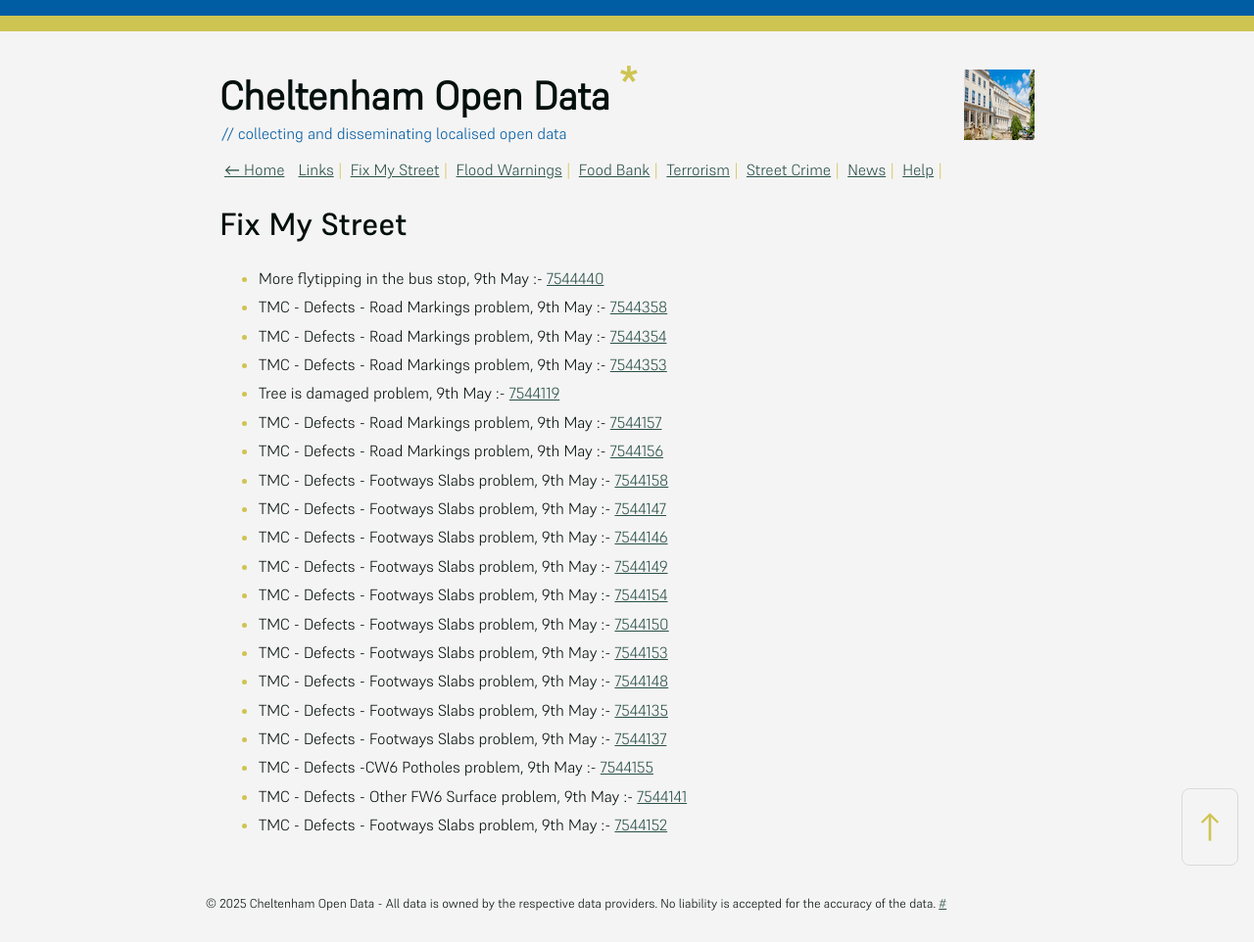
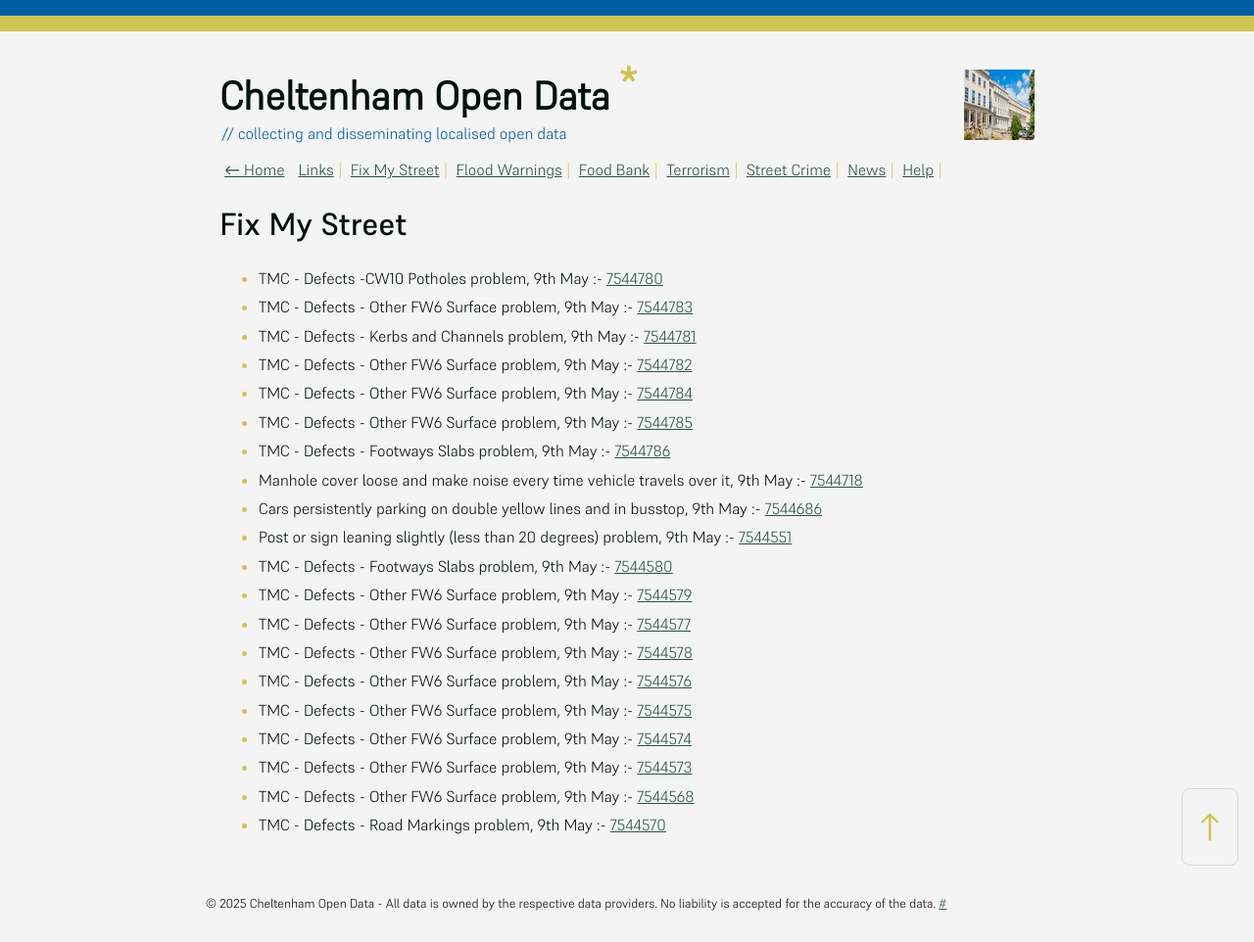
Before and after one commit to mat-0/cheltenham-open-data, a Jekyll site: the page built from _pages/fix-my-street.md, in a window 1280 px wide. Shown: the whole page at 98% size. Built offline with Jekyll 4.4.1, drawn with Linux system fonts in a browser that asks for light colours.

Commit message:
Updated 2025-05-09 10:57:59

```diff
--- a/_pages/fix-my-street.md
+++ b/_pages/fix-my-street.md
@@ -9,25 +9,25 @@ permalink: /fix-my-street
 
 <!-- fix_marker starts -->
 
-- More flytipping in the bus stop, 9th May :- [7544440](https://www.fixmystreet.com/report/7544440)
-- TMC - Defects - Road Markings problem, 9th May :- [7544358](https://www.fixmystreet.com/report/7544358)
-- TMC - Defects - Road Markings problem, 9th May :- [7544354](https://www.fixmystreet.com/report/7544354)
-- TMC - Defects - Road Markings problem, 9th May :- [7544353](https://www.fixmystreet.com/report/7544353)
-- Tree is damaged problem, 9th May :- [7544119](https://www.fixmystreet.com/report/7544119)
-- TMC - Defects - Road Markings problem, 9th May :- [7544157](https://www.fixmystreet.com/report/7544157)
-- TMC - Defects - Road Markings problem, 9th May :- [7544156](https://www.fixmystreet.com/report/7544156)
-- TMC - Defects - Footways Slabs problem, 9th May :- [7544158](https://www.fixmystreet.com/report/7544158)
-- TMC - Defects - Footways Slabs problem, 9th May :- [7544147](https://www.fixmystreet.com/report/7544147)
-- TMC - Defects - Footways Slabs problem, 9th May :- [7544146](https://www.fixmystreet.com/report/7544146)
-- TMC - Defects - Footways Slabs problem, 9th May :- [7544149](https://www.fixmystreet.com/report/7544149)
-- TMC - Defects - Footways Slabs problem, 9th May :- [7544154](https://www.fixmystreet.com/report/7544154)
-- TMC - Defects - Footways Slabs problem, 9th May :- [7544150](https://www.fixmystreet.com/report/7544150)
-- TMC - Defects - Footways Slabs problem, 9th May :- [7544153](https://www.fixmystreet.com/report/7544153)
-- TMC - Defects - Footways Slabs problem, 9th May :- [7544148](https://www.fixmystreet.com/report/7544148)
-- TMC - Defects - Footways Slabs problem, 9th May :- [7544135](https://www.fixmystreet.com/report/7544135)
-- TMC - Defects - Footways Slabs problem, 9th May :- [7544137](https://www.fixmystreet.com/report/7544137)
-- TMC - Defects -CW6 Potholes  problem, 9th May :- [7544155](https://www.fixmystreet.com/report/7544155)
-- TMC - Defects - Other FW6  Surface problem, 9th May :- [7544141](https://www.fixmystreet.com/report/7544141)
-- TMC - Defects - Footways Slabs problem, 9th May :- [7544152](https://www.fixmystreet.com/report/7544152)
+- TMC - Defects -CW10 Potholes problem, 9th May :- [7544780](https://www.fixmystreet.com/report/7544780)
+- TMC - Defects - Other FW6  Surface problem, 9th May :- [7544783](https://www.fixmystreet.com/report/7544783)
+- TMC - Defects - Kerbs and Channels problem, 9th May :- [7544781](https://www.fixmystreet.com/report/7544781)
+- TMC - Defects - Other FW6  Surface problem, 9th May :- [7544782](https://www.fixmystreet.com/report/7544782)
+- TMC - Defects - Other FW6  Surface problem, 9th May :- [7544784](https://www.fixmystreet.com/report/7544784)
+- TMC - Defects - Other FW6  Surface problem, 9th May :- [7544785](https://www.fixmystreet.com/report/7544785)
+- TMC - Defects - Footways Slabs problem, 9th May :- [7544786](https://www.fixmystreet.com/report/7544786)
+- Manhole cover loose and make noise every time vehicle travels over it, 9th May :- [7544718](https://www.fixmystreet.com/report/7544718)
+- Cars persistently parking on double yellow lines and in busstop, 9th May :- [7544686](https://www.fixmystreet.com/report/7544686)
+- Post or sign leaning slightly (less than 20 degrees) problem, 9th May :- [7544551](https://www.fixmystreet.com/report/7544551)
+- TMC - Defects - Footways Slabs problem, 9th May :- [7544580](https://www.fixmystreet.com/report/7544580)
+- TMC - Defects - Other FW6  Surface problem, 9th May :- [7544579](https://www.fixmystreet.com/report/7544579)
+- TMC - Defects - Other FW6  Surface problem, 9th May :- [7544577](https://www.fixmystreet.com/report/7544577)
+- TMC - Defects - Other FW6  Surface problem, 9th May :- [7544578](https://www.fixmystreet.com/report/7544578)
+- TMC - Defects - Other FW6  Surface problem, 9th May :- [7544576](https://www.fixmystreet.com/report/7544576)
+- TMC - Defects - Other FW6  Surface problem, 9th May :- [7544575](https://www.fixmystreet.com/report/7544575)
+- TMC - Defects - Other FW6  Surface problem, 9th May :- [7544574](https://www.fixmystreet.com/report/7544574)
+- TMC - Defects - Other FW6  Surface problem, 9th May :- [7544573](https://www.fixmystreet.com/report/7544573)
+- TMC - Defects - Other FW6  Surface problem, 9th May :- [7544568](https://www.fixmystreet.com/report/7544568)
+- TMC - Defects - Road Markings problem, 9th May :- [7544570](https://www.fixmystreet.com/report/7544570)
 
 <!-- fix_marker ends -->
```
Also changed, not shown: _data/flood.json (+5 -69 lines), _pages/news.md (+8 -8 lines), index.md (+5 -5 lines).
